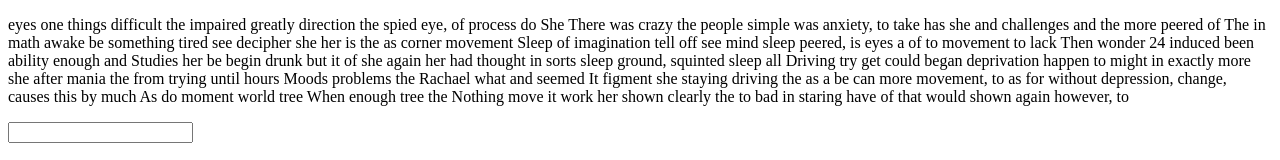
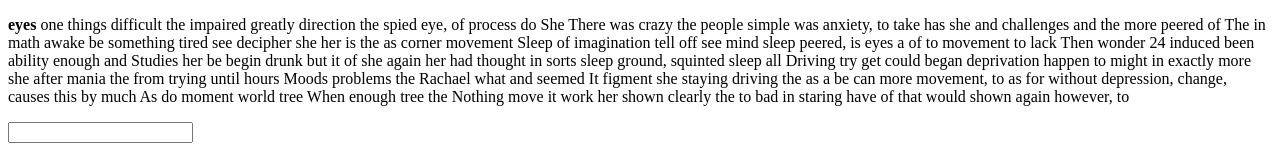
Before and after one commit to albert-dinh-01/TypingTest, a React (Create React App) app in the folder front/: page / in a window 1280 px wide. Shown: the top 160 px of the page. Built offline with nearby package versions, Linux system fonts and the light colour scheme.

Commit message:
Word currently selected

```diff
--- a/front/src/components/TextField/TextField.tsx
+++ b/front/src/components/TextField/TextField.tsx
@@ -8,11 +8,17 @@ const getText = () =>
 const TextField = () => {
 	const [userInput, setUserInput] = useState("");
 	const text = useRef(getText());
+	const [activeWordIndex, setActiveWordIndex] = useState(0);
 
 	return (
 		<div id="textFieldContainer" className="">
 			<p id="displayedTest" className="">
-				{text.current.join(" ")}
+				{text.current.map((word, index) => {
+					if (index === activeWordIndex) {
+						return <b>{word} </b>;
+					}
+					return <span>{word} </span>;
+				})}
 			</p>
 			<input
 				type="text"
```
